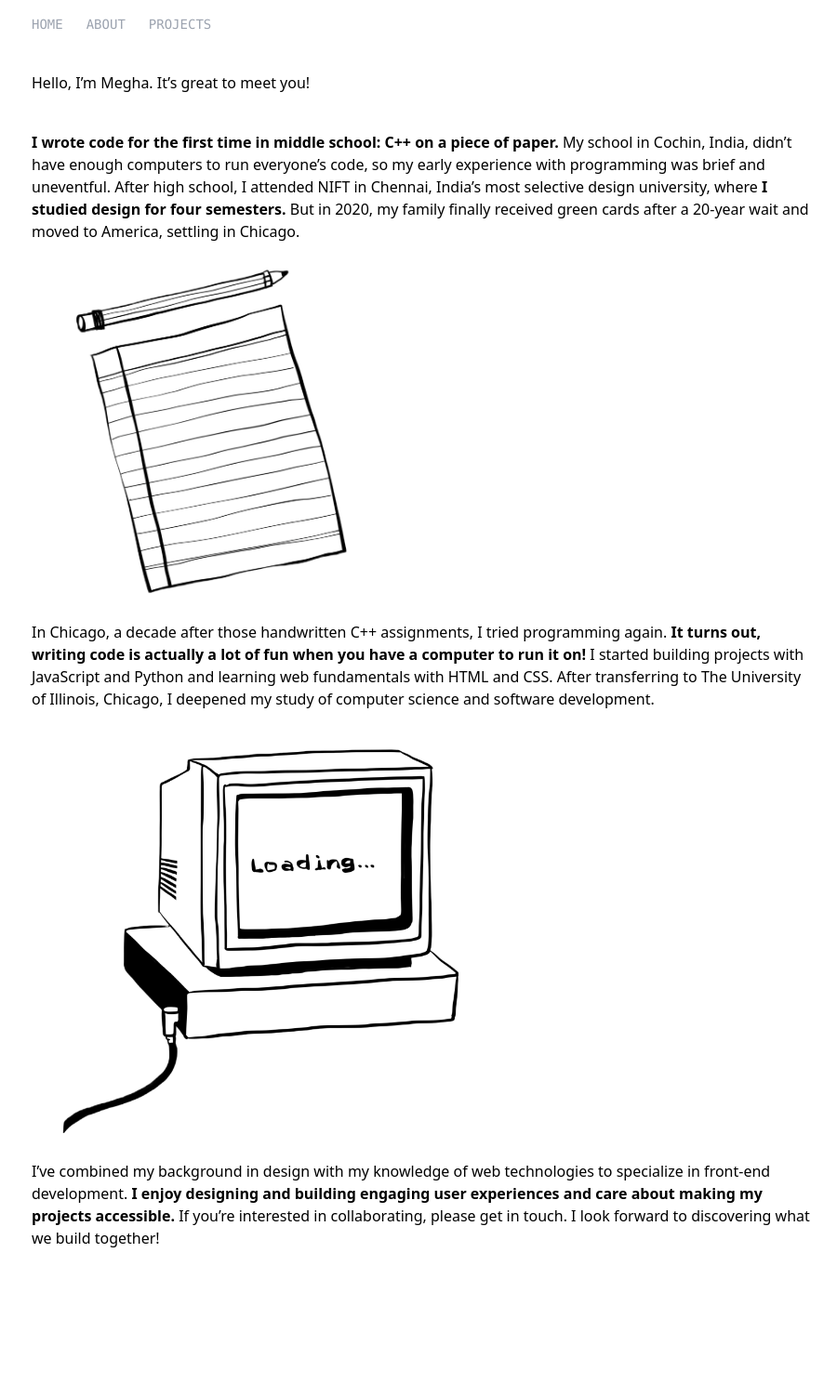
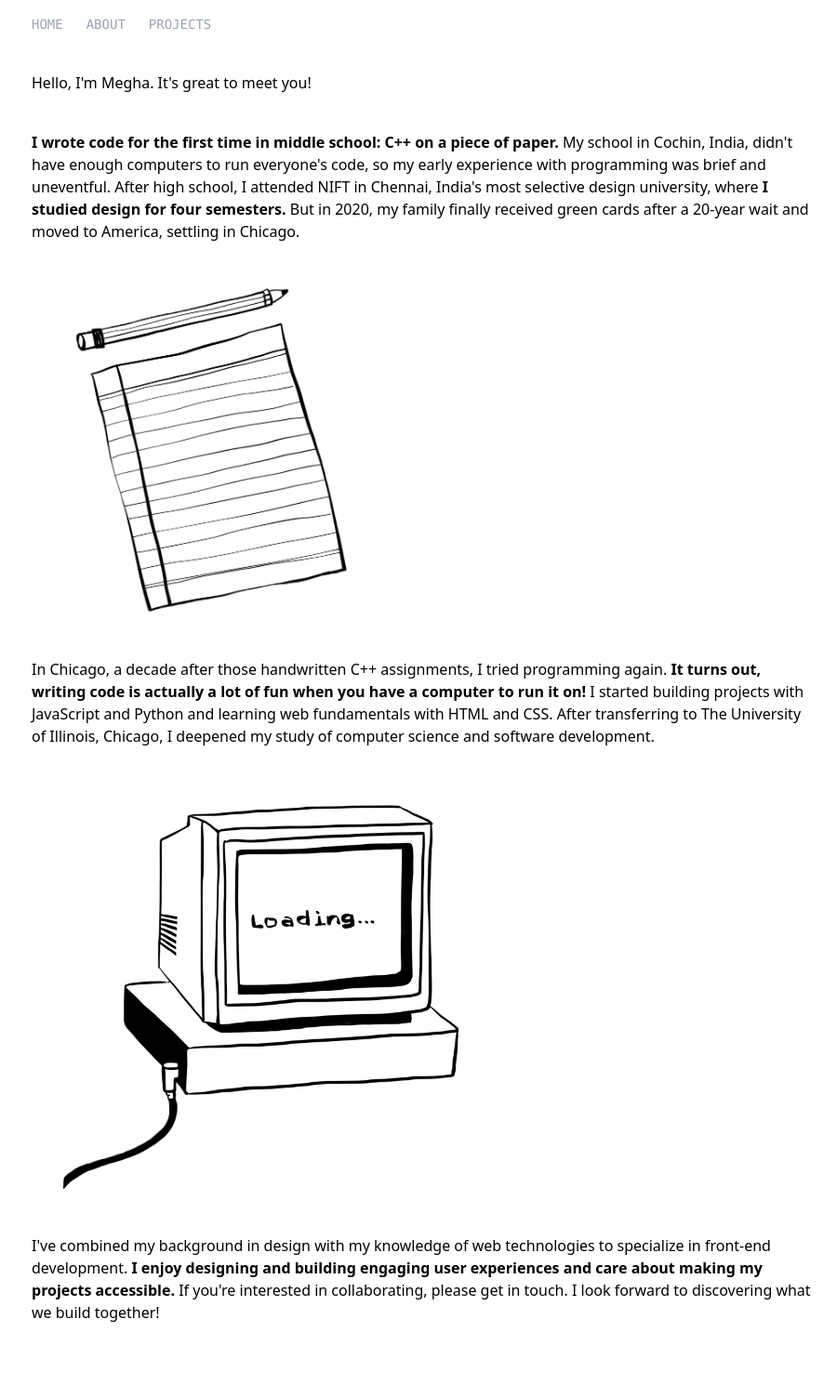
Before and after one commit to nayarmegha/meghanayar.com, a website: page dist/about.html in a window 1280 px wide. Shown: the part 139-1643 px from the top of the page at 93% size, without its empty margins (186-1086 px from the left). Before the commit the page ends 1563 px from the top, so only its background shows below. Drawn offline with nearby package versions, Linux system fonts and the light colour scheme.

Commit message:
update spacing

```diff
--- a/dist/about.html
+++ b/dist/about.html
@@ -16,22 +16,22 @@
   <!-- mobile menu -->
 
 	<!--Main-->
-	<div class="container px-20 py-20">
+	<div class="container px-10 sm:px-20 py-20">
 
 		<!--Left Col-->
 		<div class="flex-1 box-border h-screen sm:w-3/4 mx-auto">
 			<h1 class="my-4 text-4xl md:text-4xl text-grey-800 font-mono leading-tight text-left md:text-left font-bold" >Megha Nayar</h1>
             <a href ="/" class = " text-sm text-gray-400 font-mono hover:text-black">HOME</a>&nbsp;&nbsp;&nbsp;&nbsp;&nbsp; <a href ="/about.html" class = "pt-0 text-sm text-gray-400 font-mono hover:text-black">ABOUT</a>&nbsp;&nbsp;&nbsp;&nbsp;&nbsp; <a href ="https://github.com/nayarmegha" class = "pt-0 text-sm text-gray-400 font-mono hover:text-black">PROJECTS</a>
 
-            <p class=" text-base  pt-10 ">Hello, I’m Megha. It’s great to meet you!</p>
-			<p class=" text-base  pt-10 "><strong>I wrote code for the first time in middle school: C++ on a piece of paper. </strong>My school in Cochin, India, didn’t have enough computers to run everyone’s code, so my early experience with programming was brief and uneventful. After high school, I attended NIFT in Chennai, India’s most selective design university, where <strong>I studied design for four semesters.</strong> But in 2020, my family finally received green cards after a 20-year wait and moved to America, settling in Chicago.</p>
-            <div class=" max-w-sm" >
+            <p class=" text-base  pt-10 ">Hello, I'm Megha. It's great to meet you!</p>
+			<p class=" text-base  pt-10 "><strong>I wrote code for the first time in middle school: C++ on a piece of paper. </strong>My school in Cochin, India, didn't have enough computers to run everyone's code, so my early experience with programming was brief and uneventful. After high school, I attended NIFT in Chennai, India's most selective design university, where <strong>I studied design for four semesters.</strong> But in 2020, my family finally received green cards after a 20-year wait and moved to America, settling in Chicago.</p>
+            <div class="py-5 max-w-sm" >
             <img src="paper.png"></div>
             <p class=" text-base ">In Chicago, a decade after those handwritten C++ assignments, I tried programming again. <strong>It turns out, writing code is actually a lot of fun when you have a computer to run it on! </strong>I started building projects with JavaScript and Python and learning web fundamentals with HTML and CSS. After transferring to The University of Illinois, Chicago, I deepened my study of computer science and software development.</p>
-			<div class=" max-w-lg" >
+			<div class="py-5 max-w-lg" >
                 <img src="computer.png"></div>
 
-            <p class=" text-base pb-20 ">I’ve combined my background in design with my knowledge of web technologies to specialize in front-end development. <strong>I enjoy designing and building engaging user experiences and care about making my projects accessible.</strong> If you’re interested in collaborating, please get in touch. I look forward to discovering what we build together!</p>
+            <p class=" text-base pb-20 ">I've combined my background in design with my knowledge of web technologies to specialize in front-end development. <strong>I enjoy designing and building engaging user experiences and care about making my projects accessible.</strong> If you're interested in collaborating, please get in touch. I look forward to discovering what we build together!</p>
 
 			</div>
 
```
Also changed, not shown: dist/index.html (+1 -1 lines).
